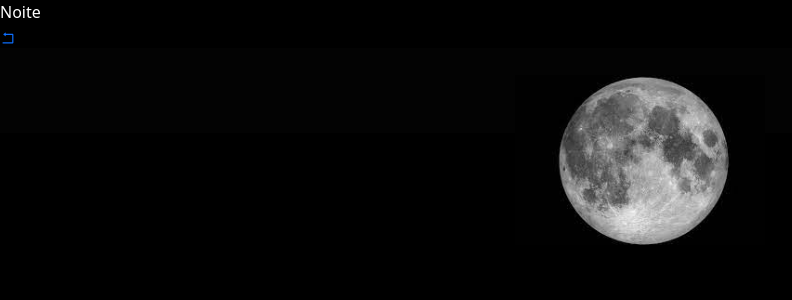
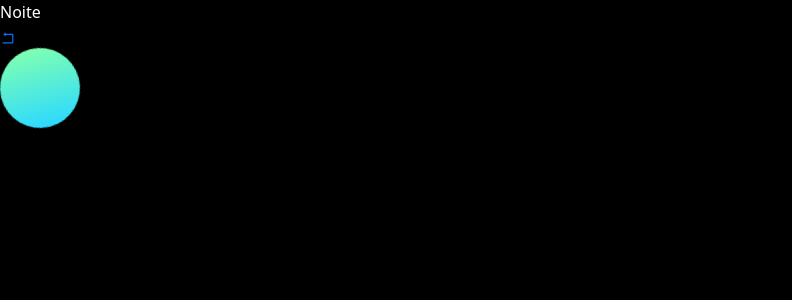
Before and after one commit to kayohr/SiteDB, a React (Create React App) app in the folder my-app-redux/: page /noite in a window 1280 px wide. Shown: the top 300 px of the page, without its empty margins (0-792 px from the left). Built offline with nearby package versions, Linux system fonts and the light colour scheme.

Commit message:
mexer no noite

```diff
--- a/my-app-redux/src/App.css
+++ b/my-app-redux/src/App.css
@@ -157,49 +157,10 @@ body.light {
   color: black !important;
 }
 
-/*
-.login-page {
-  display: flex;
-  flex-direction: column;
-  justify-content: center;
-  align-items: center;
-  height: 100vh;
-  background-color: #282c34;
-}
-
-.login-form {
-  display: flex;
-  flex-direction: column;
-  background-color: #fff;
-  padding: 20px;
-  border-radius: 5px;
-}
-
-.login-form input {
-  margin-bottom: 10px;
-  padding: 10px;
-  border: none;
-  border-radius: 5px;
-}
-
-.login-form button {
-  background-color: #61dafb;
-  border: none;
-  border-radius: 5px;
-  padding: 10px;
-  color: #fff;
-  font-size: 18px;
-  cursor: pointer;
-}
-
-.login-form button:hover {
-  background-color: #5ba6cb;
-} */
 
 .coracao {
   width: 100px;
   height: 8px;
-  position: relative;
   transform: rotate(135deg);
   animation: batimento 1s ease-in-out infinite;
 }
@@ -251,71 +212,10 @@ body.light {
 }
 
 
-/**/
-
-/* noite.css */
-
-/* body.noite {
-  background: #000000;
-}
-
-body.noite::before, body.noite::after {
-  content: '';
-  position: absolute;
-  top: 0;
-  left: 0;
-  right: 0;
-  bottom: 0;
-  background-image: url('./Image/coração.gif');
-  animation: piscar 1s ease-in-out infinite;
-}
-
-body.noite::before {
-  z-index: -1;
-}
-
-body.noite::after {
-  z-index: -2;
-}
-
-@keyframes piscar {
-  0% {
-    opacity: 0;
-  }
-  50% {
-    opacity: 1;
-  }
-  100% {
-    opacity: 0;
-  }
-}
-
-
-body.night-page::before,
-body.night-page::after {
-  content: '';
-  position: absolute;
-  top: 0;
-  left: 0;
-  right: 0;
-  bottom: 0;
-  background-image: url('./Image/coração.gif');
-  animation: piscar 1s ease-in-out infinite;
-  background-position: center 100px;
-}
-
-body.night-page::before {
-  z-index: -1;
-}
-
-body.night-page::after {
-  z-index: -2;
-} */
-
 
 .night-page {
   /* position: relative; */
-  background-color: #030303;
+  background-color: #755656;
 }
 
 .moon
@@ -334,70 +234,44 @@ body.night-page::after {
 }
 
 
-.noite {
-  width: 100px;
-  height: 85px;
-  position: relative;
-  transform: rotate(135deg);
-  animation: batimento 1s ease-in-out infinite;
+.test {
+position:relative;
+width:80px;
+height: 80px;
+border-radius: 50%;
+}
+
+.test::before,
+.test:after {
+  content: "";
+  position: absolute;
+  border-radius: inherit;
 
 }
 
-.noite:before,
+.test:before {
+  width: 100%;
+  height: 100%;
+  background-image: linear-gradient(
+    0deg, #2CD9FF 0%,
+  #7EFFB2 100%);
+  animation: spin .5s infinite linear;
+}
+
 .noite:after {
-  content: "";
-  width: 56px;
-  height: 79px;
-  background: rgb(102, 101, 101);
-  position: absolute;
-  transform: rotate(-4deg);
-  border-radius: 25px 25px 0 0;
+width: 85%;
+height: 85%;
+background-color: #ad3c3c;
+top:50%;
+left: 50%;
+transform: translate( -50%, -50%);
 
 }
 
-.noite:before {
-  top: 0;
-  left: 0;
+@keyframes spin {
+to{
+  transform: rotate(360deg);
 }
-
-.noite:after {
-  top: 34px;
-  left: 10;
-  width: 48px;
-  height: 35px;
-  transform: rotate(85deg);
-
-
-}
-
-@keyframes batimento {
-  0% {
-    transform: scale(1) rotate(-45deg);
-  }
-  20% {
-    transform: scale(0.9) rotate(-45deg);
-  }
-  40% {
-    transform: scale(1) rotate(-45deg);
-  }
-  60% {
-    transform: scale(0.9) rotate(-45deg);
-  }
-  80% {
-    transform: scale(1) rotate(-45deg);
-  }
-  100% {
-    transform: scale(1) rotate(-45deg);
-  }
-  0% {
-    opacity: 0;
-  }
-  50% {
-    opacity: 1;
-  }
-  100% {
-    opacity: 0;
-  }
 
 }
 
--- a/my-app-redux/src/pages/Galeria.js
+++ b/my-app-redux/src/pages/Galeria.js
@@ -38,7 +38,8 @@ export default function Galeria() {
   >
     {xablau === 'dark' ? '🌞' : '🌒'}
   </button>
-
+<br></br>
+      <p>xablau</p>
   </div>
       <br></br>
   <CarouselPag />
--- a/my-app-redux/src/pages/Noite.js
+++ b/my-app-redux/src/pages/Noite.js
@@ -11,13 +11,13 @@ export default function Noite() {
           >
     <AiOutlineRollback />
             </NavLink>
-    <body class="night-page">
+    <body class="">
 
      <body className="noite" />
-</body>
- <div class="night-page">
-  <div class="moon"></div>
-</div>
+ </body>
+ {/* <div class="test"> */}
+  <div class="test"></div>
+{/* </div> */}
 
     </>
   )
```
